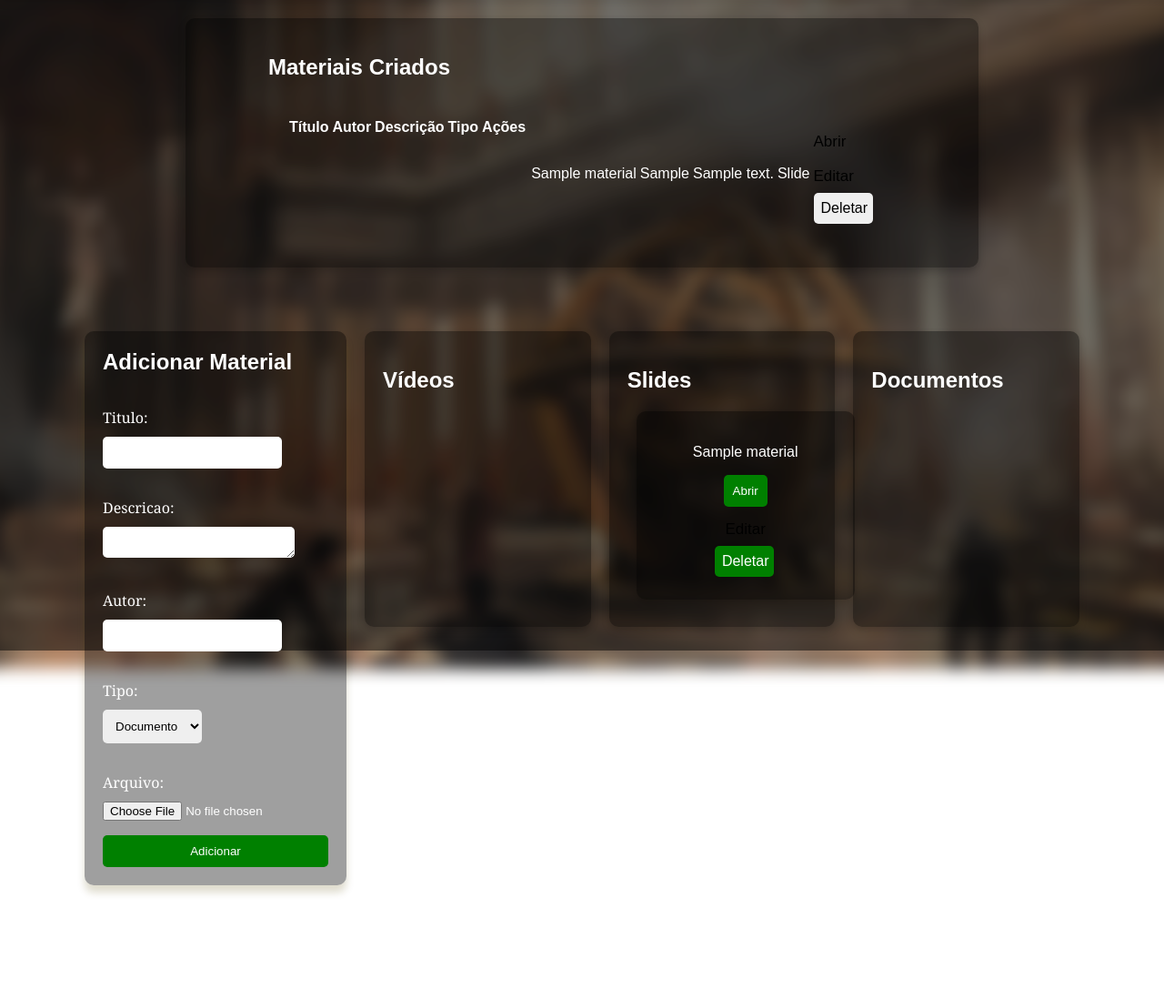
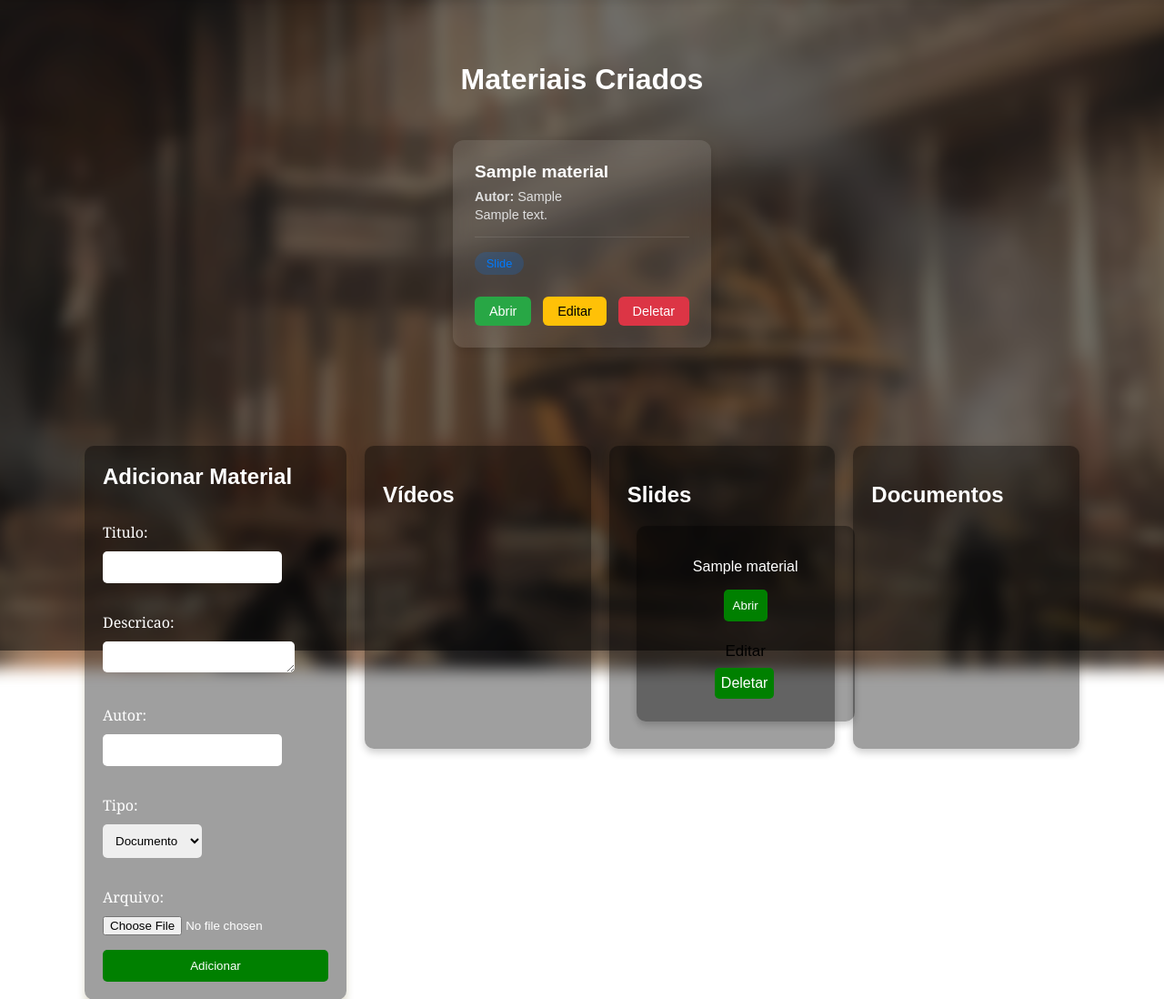
Before and after one commit to ProjetoIntegradorAle/biblioteca_virtual, a Django app: page /meus_materiais/ in a window 1280 px wide; the page is wider, and only the part inside the window is pictured. Shown: the part 85-1183 px from the top of that part at 91% size. Before the commit the page ends 1069 px from the top of that part, so only its background shows below. Run offline with Django 5.2, Linux system fonts and the light colour scheme; tables that the repository leaves empty hold one stand-in row (values such as "Sample post"); some libraries are stand-ins or nearby versions.

Commit message:
Estilizando Meus Materiais Salvos

```diff
--- a/app/static/styles.css
+++ b/app/static/styles.css
@@ -415,21 +415,116 @@ header {
     text-decoration: none;
 }
 
-/* Materiais Salvos */
-.material-list{
-    justify-content: center; /* Centraliza os elementos horizontalmente */
+/* Materiais Criados */
+.materiais-criados-container {
+    max-width: 1200px;
+    margin: 2rem auto;
+    padding: 0 1rem;
+}
+
+.titulo-principal {
+    color: #fff;
+    text-align: center;
+    margin-bottom: 2rem;
+    font-size: 2rem;
+}
+
+.materiais-grid {
+    display: grid;
+    grid-template-columns: repeat(auto-fill, minmax(280px, 1fr));
+    gap: 1.5rem;
+    padding: 1rem;
+}
+
+.material-card {
+    background: rgba(255, 255, 255, 0.1);
+    backdrop-filter: blur(10px);
+    border-radius: 12px;
+    padding: 1.5rem;
+    box-shadow: 0 4px 8px rgba(0, 0, 0, 0.1);
+    transition: transform 0.3s ease;
+}
+
+.material-card:hover {
+    transform: translateY(-5px);
+}
+
+.card-content h3 {
+    color: #fff;
+    margin: 0 0 0.5rem 0;
+    font-size: 1.2rem;
+}
+
+.autor, .descricao {
+    color: #e0e0e0;
+    font-size: 0.9rem;
+    margin: 0.3rem 0;
+}
+
+.meta-info {
+    margin-top: 1rem;
+    padding-top: 1rem;
+    border-top: 1px solid rgba(255, 255, 255, 0.1);
+}
+
+.tipo {
+    display: inline-block;
+    background: rgba(0, 123, 255, 0.2);
+    color: #007bff;
+    padding: 0.3rem 0.8rem;
+    border-radius: 20px;
+    font-size: 0.8rem;
+}
+
+.card-actions {
+    margin-top: 1.5rem;
     display: flex;
-    flex-wrap: wrap; /* Permite que os itens se ajustem em várias linhas, se necessário */
-    width: 65%; /* Define a largura da seção de conteúdo */
+    gap: 0.8rem;
+    flex-wrap: wrap;
+}
+
+.btn {
+    padding: 0.5rem 1rem;
+    border: none;
+    border-radius: 6px;
+    cursor: pointer;
+    text-decoration: none;
+    font-size: 0.9rem;
+    transition: all 0.3s ease;
+    display: inline-flex;
+    align-items: center;
     justify-content: center;
-    background-color: rgba(0, 0, 0, 0.377);
-    color: #ffffff;
-    padding: 20px;
-    margin: 10px;
-    border-radius: 10px;
-    box-shadow: 0 4px 8px rgba(0, 0, 0, 0.2);
-    min-width: 200px; /* Define uma largura mínima para os itens */
-    max-width: 1000px; /* Define uma largura máxima para os itens */
+}
+
+.btn.abrir {
+    background: #28a745;
+    color: white;
+}
+
+.btn.editar {
+    background: #ffc107;
+    color: black;
+}
+
+.btn.deletar {
+    background: #dc3545;
+    color: white;
+}
+
+form {
+    margin: 0;
+}
+
+/* Responsivo */
+@media (max-width: 768px) {
+    .materiais-grid {
+        grid-template-columns: 1fr;
+    }
+
+    .card-actions {
+        flex-direction: row;
+        justify-content: flex-start;
+    }
 }
 
 
--- a/app/templates/meus_materiais.html
+++ b/app/templates/meus_materiais.html
@@ -62,39 +62,32 @@
 <!-- MATERIAIS CRIADOS -->
 {% block header %}
 <header>
-  <main class="material-list">
-    <div class="titulos">
-      <h2>Materiais Criados</h2>
-      <table>
-        <thead>
-          <tr>
-            <th>Título</th>
-            <th>Autor</th>
-            <th>Descrição</th>
-            <th>Tipo</th>
-            <th>Ações</th>
-          </tr>
-        </thead>
-        <tbody>
-          {% for material in materiais %}
-            <tr>
-              <td>{{ material.titulo }}</td>
-              <td>{{ material.autor }}</td>
-              <td>{{ material.descricao }}</td>
-              <td>{{ material.get_tipo_display }}</td>
-              <td>
-                <a href="{{ material.arquivo.url }}" target="_blank" class="btn btn-secondary">Abrir</a>
-                <a href="{% url 'editar_material' material.id %}" class="btn btn-primary">Editar</a>
-                <form action="{% url 'deletar_material' material.id %}" method="post" style="display:inline;">
-                    {% csrf_token %}
-                    <button type="submit" class="btn btn-danger">Deletar</button>
-                </form>
-              </td>
-            </tr>
-          {% endfor %}
-        </tbody>
-      </table>
+  <div class="materiais-criados-container">
+    <h2 class="titulo-principal">Materiais Criados</h2>
+
+    <div class="materiais-grid">
+      {% for material in materiais %}
+      <div class="material-card">
+        <div class="card-content">
+          <h3>{{ material.titulo }}</h3>
+          <p class="autor"><strong>Autor:</strong> {{ material.autor }}</p>
+          <p class="descricao">{{ material.descricao }}</p>
+          <div class="meta-info">
+            <span class="tipo">{{ material.get_tipo_display }}</span>
+          </div>
+        </div>
+
+        <div class="card-actions">
+          <a href="{{ material.arquivo.url }}" target="_blank" class="btn abrir">Abrir</a>
+          <a href="{% url 'editar_material' material.id %}" class="btn editar">Editar</a>
+          <form action="{% url 'deletar_material' material.id %}" method="post">
+            {% csrf_token %}
+            <button type="submit" class="btn deletar">Deletar</button>
+          </form>
+        </div>
+      </div>
+      {% endfor %}
     </div>
-  </main>
+  </div>
 </header>
 {% endblock %}
```
Also changed, not shown: media/meus_materiais/amigos_pipoca__filminho..jpg (added), media/meus_materiais/amigos_pipoca__filminho..png (added), 7 other files.
